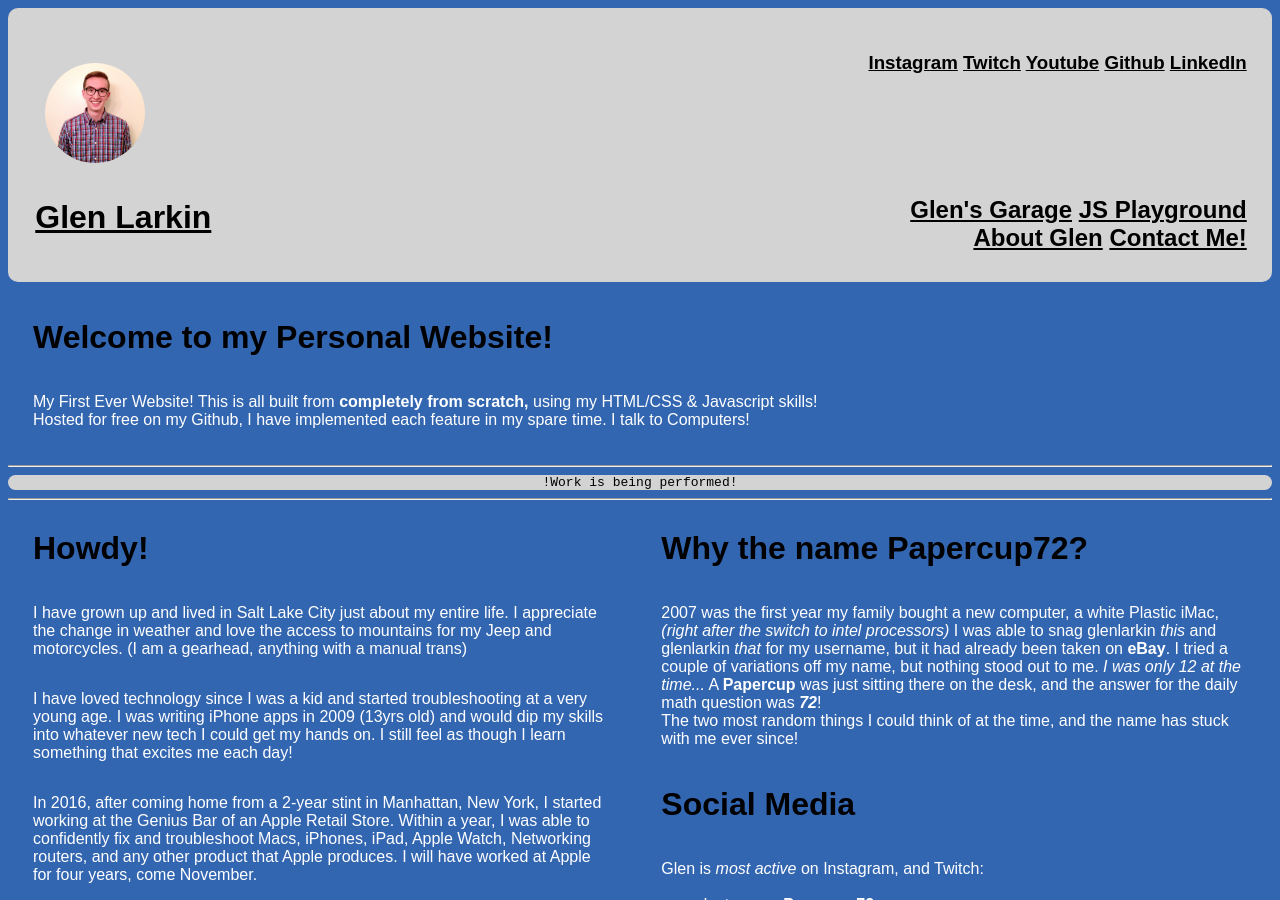
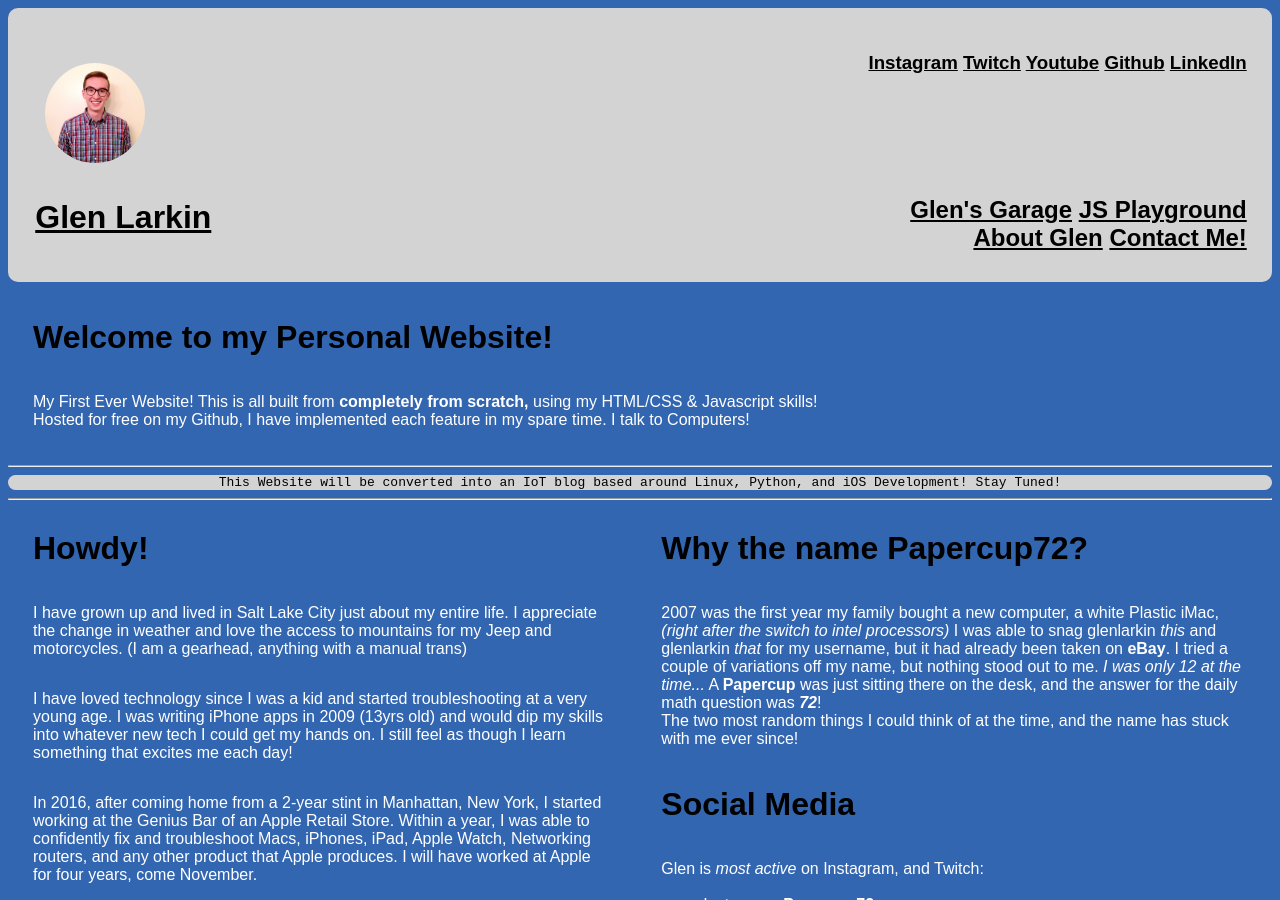
Before and after one commit to GlenLarkin/glenlarkin, a Jekyll site: the page index.html, which Jekyll copies as it is, in a window 1280 px wide and 900 px high. Built offline with Jekyll 4.4.1, drawn with Linux system fonts in a browser that asks for light colours; Markdown is read by kramdown in place of the engine named in the settings.

Commit message:
heads up for blog

```diff
--- a/index.html
+++ b/index.html
@@ -48,7 +48,7 @@
           </p>
         </div>
       <hr>
-          <code>!Work is being performed!</code>
+          <code>This Website will be converted into an IoT blog based around Linux, Python, and iOS Development! Stay Tuned!</code>
       <hr>
           <div class="bioCollection">
             <div class="bio-container">
```
